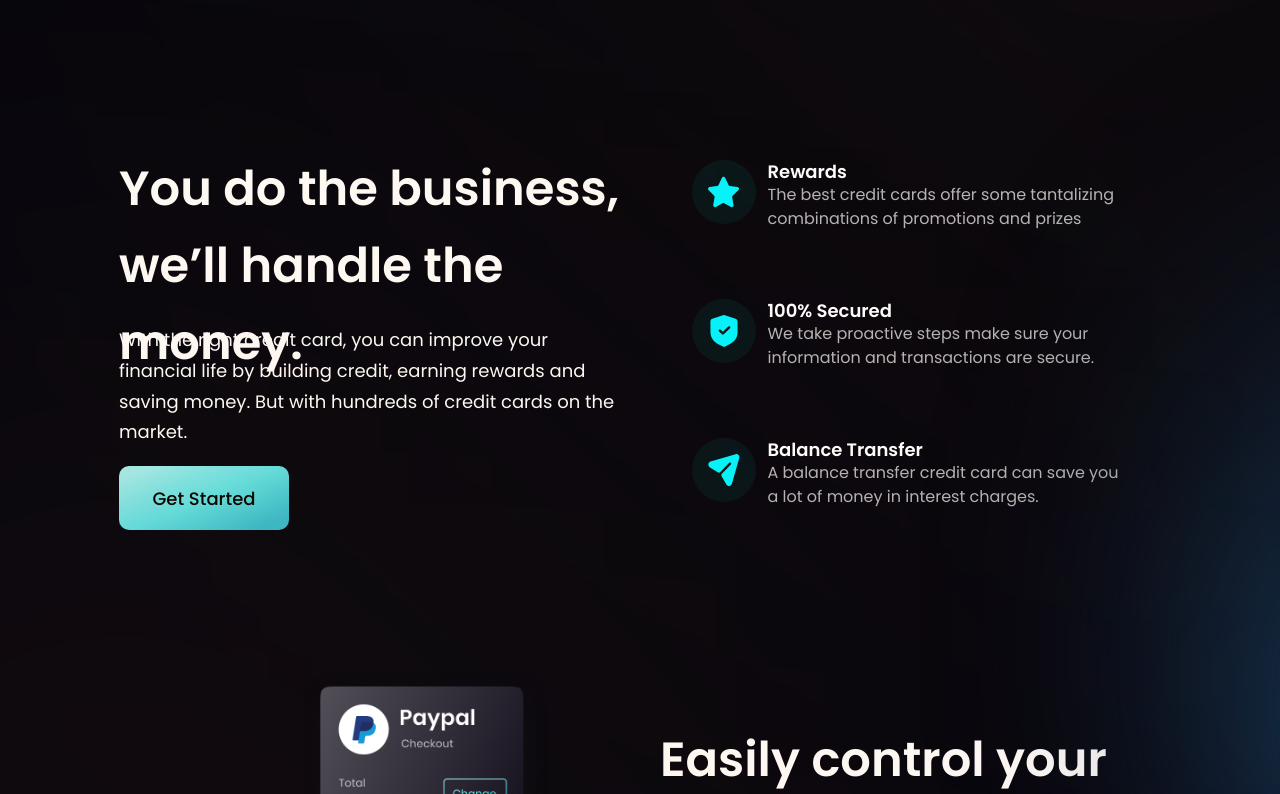
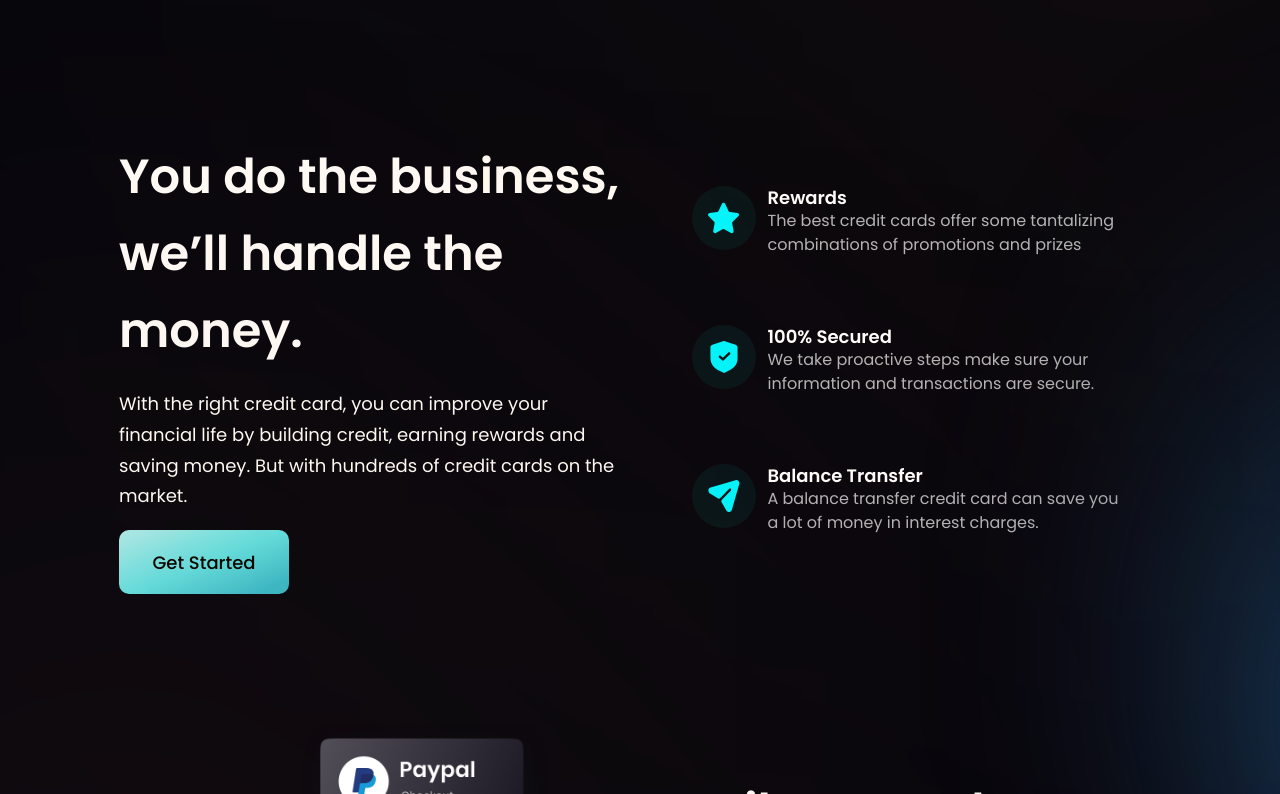
Before and after one commit to Mustahsin2000/landing_page, a React (Create React App) app: page / in a window 1280 px wide. Shown: the part 443-1237 px from the top of the page. Built offline with nearby package versions, Linux system fonts and the light colour scheme.

Commit message:
final term

```diff
--- a/src/components/Billing.js
+++ b/src/components/Billing.js
@@ -2,7 +2,7 @@ import { apple, bill, google } from "../assets";
 import styles, { layout } from "../style";
 
 const Billing = () => (
-  <section id="product" className={`${layout.sectionReverse} `}>
+  <section id="Solution" className={`${layout.sectionReverse} `}>
     <div className={`${layout.sectionImgReverse} w-[622px]`}>
       <img src={bill} alt="billing" className="w-[100%] h-[100%] relative z-[5]" />
 
--- a/src/components/Business.js
+++ b/src/components/Business.js
@@ -23,11 +23,11 @@ const FeatureCard = ({icon,title,content,index})=>(
 
 const Business = () => {
   return (
-    <section id='features' className={layout.section}>
-<div className={layout.sectionInfo}>
-  <h2 className={`${styles.heading2} w-[622px] h-[154px]`}>You do the business, <br className="sm:block hidden" /> we’ll handle
+    <section id='Features' className={layout.section}>
+<div className={`${layout.sectionInfo} my-[-5px] `}>
+  <h2 className={`${styles.heading2}  w-[622px] h-[250px]`}>You do the business, <br className="sm:block hidden" /> we’ll handle
         the money.</h2>
-        <p className={`${styles.paragraph} max-w-[570px] h-[93px] mt-5 text-white`}>
+        <p className={`${styles.paragraph} max-w-[570px] h-[93px] text-white`}>
         With the right credit card, you can improve your financial life by
         building credit, earning rewards and saving money. But with hundreds
         of credit cards on the market.
--- a/src/components/FeedbackCard.js
+++ /dev/null
@@ -1,9 +0,0 @@
-import React from 'react'
-
-const FeedbackCard = () => {
-  return (
-    <div>FeedbackCard</div>
-  )
-}
-
-export default FeedbackCard
--- a/src/components/Navbar.js
+++ b/src/components/Navbar.js
@@ -18,7 +18,7 @@ const Navbar = () => {
             <li key={nav.id} className={`font-poppins font-normal cursor-pointer
           text-[16px] ${index === navLinks.length - 1 ? 'mr-0' : 'mr-[56px]'} text-dimWhite
           `}>
-              <a  className='w-[48px] h-[21px]' href={`#${nav.id}`}>{nav.title}</a>
+              <a href={`#${nav.id}`}>{nav.title}</a>
             </li>
           ))
         }
```
